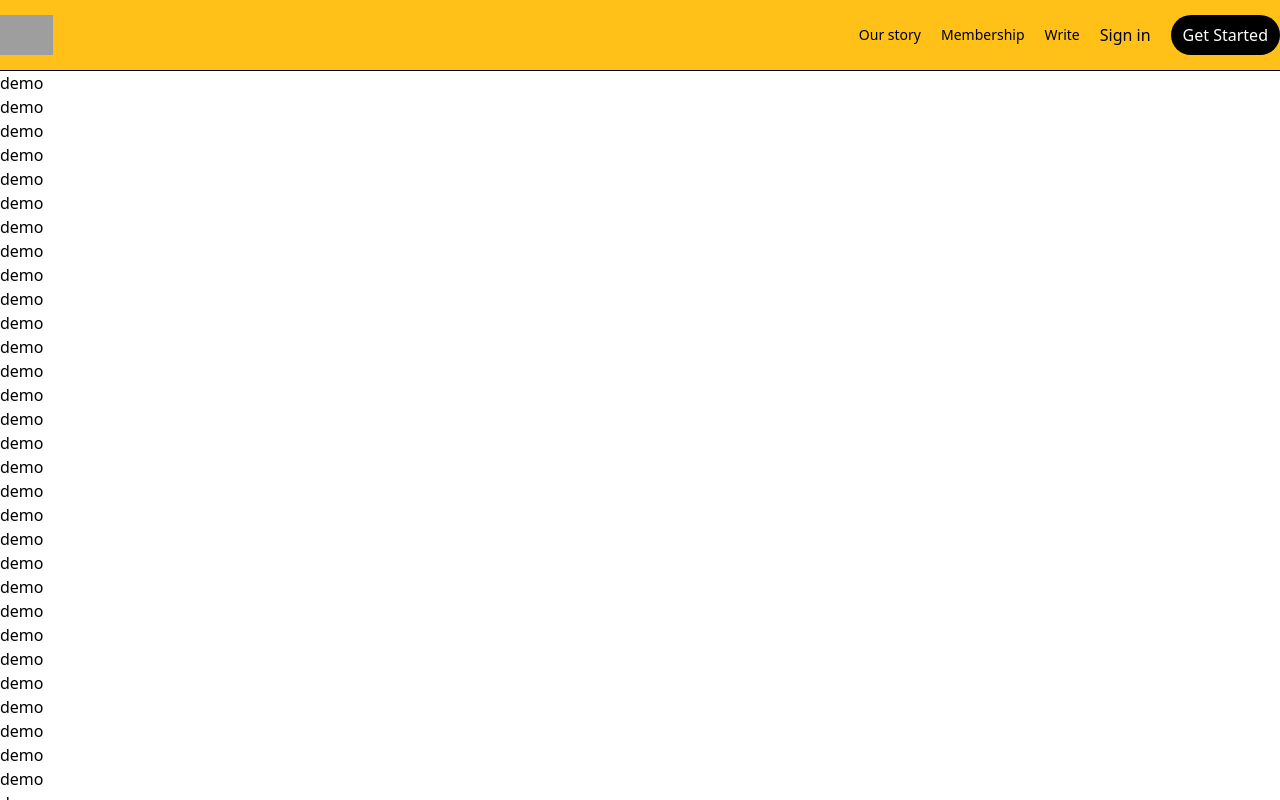
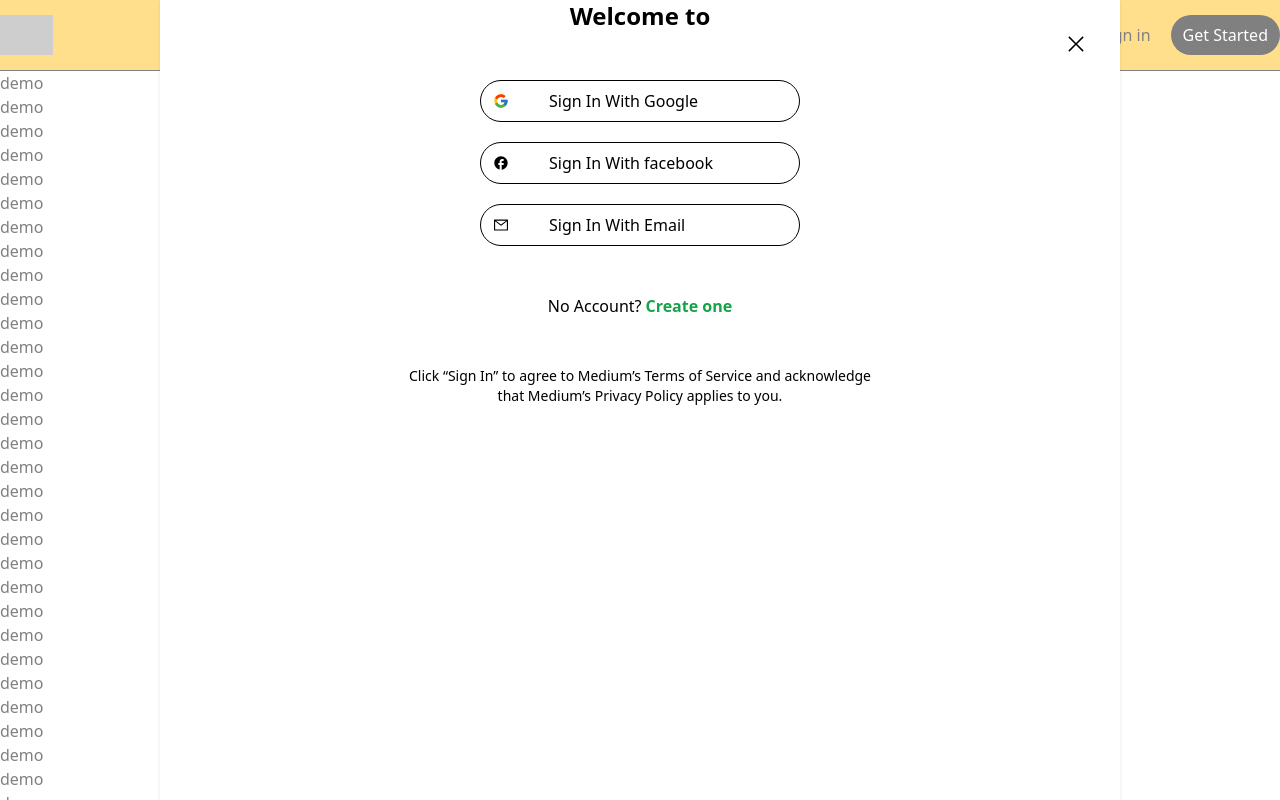
Before and after one commit to jahidulhasan1/blogApp, a React (Vite) app: page /demo in a window 1280 px wide. Shown: the top 800 px of the page. Built offline with nearby package versions, Linux system fonts and the light colour scheme; grey boxes are pictures that could not be loaded.

Commit message:
auth modal added

```diff
--- a/src/App.jsx
+++ b/src/App.jsx
@@ -4,12 +4,10 @@
 import HomeHeader from "./components/Home/HomeHeader";
 import DemoHeader from "./components/Demo/DemoHeader";
 function App() {
-  const auth= false;
+  const auth = false;
   return (
     <BrowserRouter>
-    {
-      auth ? <HomeHeader/>:<DemoHeader/>
-    }
+      {auth ? <HomeHeader /> : <DemoHeader />}
 
       <Routes>
         <Route path="/" element={<Home />} />
--- a/src/components/Demo/Demo.jsx
+++ b/src/components/Demo/Demo.jsx
@@ -1,12 +1,79 @@
 import React from "react";
-import DemoHeader from "./DemoHeader";
+
 
 function Demo() {
-  return <>
-<div>demo</div>
-<div>demo</div>
-<div>demo</div><div>demo</div><div>demo</div><div>demo</div><div>demo</div><div>demo</div><div>demo</div><div>demo</div><div>demo</div><div>demo</div><div>demo</div><div>demo</div><div>demo</div><div>demo</div><div>demo</div><div>demo</div><div>demo</div><div>demo</div><div>demo</div><div>demo</div><div>demo</div><div>demo</div><div>demo</div><div>demo</div><div>demo</div><div>demo</div><div>demo</div><div>demo</div><div>demo</div><div>demo</div><div>demo</div><div>demo</div><div>demo</div><div>demo</div><div>demo</div><div>demo</div><div>demo</div><div>demo</div><div>demo</div><div>demo</div><div>demo</div><div>demo</div><div>demo</div><div>demo</div><div>demo</div><div>demo</div><div>demo</div><div>demo</div><div>demo</div><div>demo</div><div>demo</div><div>demo</div><div>demo</div><div>demo</div><div>demo</div><div>demo</div><div>demo</div><div>demo</div><div>demo</div><div>demo</div><div>demo</div><div>demo</div><div>demo</div><div>demo</div><div>demo</div><div>demo</div><div>demo</div>
-  </>;
+  return (
+    <>
+      <div>demo</div>
+      <div>demo</div>
+      <div>demo</div>
+      <div>demo</div>
+      <div>demo</div>
+      <div>demo</div>
+      <div>demo</div>
+      <div>demo</div>
+      <div>demo</div>
+      <div>demo</div>
+      <div>demo</div>
+      <div>demo</div>
+      <div>demo</div>
+      <div>demo</div>
+      <div>demo</div>
+      <div>demo</div>
+      <div>demo</div>
+      <div>demo</div>
+      <div>demo</div>
+      <div>demo</div>
+      <div>demo</div>
+      <div>demo</div>
+      <div>demo</div>
+      <div>demo</div>
+      <div>demo</div>
+      <div>demo</div>
+      <div>demo</div>
+      <div>demo</div>
+      <div>demo</div>
+      <div>demo</div>
+      <div>demo</div>
+      <div>demo</div>
+      <div>demo</div>
+      <div>demo</div>
+      <div>demo</div>
+      <div>demo</div>
+      <div>demo</div>
+      <div>demo</div>
+      <div>demo</div>
+      <div>demo</div>
+      <div>demo</div>
+      <div>demo</div>
+      <div>demo</div>
+      <div>demo</div>
+      <div>demo</div>
+      <div>demo</div>
+      <div>demo</div>
+      <div>demo</div>
+      <div>demo</div>
+      <div>demo</div>
+      <div>demo</div>
+      <div>demo</div>
+      <div>demo</div>
+      <div>demo</div>
+      <div>demo</div>
+      <div>demo</div>
+      <div>demo</div>
+      <div>demo</div>
+      <div>demo</div>
+      <div>demo</div>
+      <div>demo</div>
+      <div>demo</div>
+      <div>demo</div>
+      <div>demo</div>
+      <div>demo</div>
+      <div>demo</div>
+      <div>demo</div>
+      <div>demo</div>
+    </>
+  );
 }
 
 export default Demo;
--- a/src/components/Demo/DemoHeader.jsx
+++ b/src/components/Demo/DemoHeader.jsx
@@ -1,6 +1,7 @@
 import React, { useEffect, useState } from "react";
 import { Link } from "react-router-dom";
 import { nav } from "../../data";
+import Auth from "./auth/Auth";
 
 function DemoHeader() {
   const [active, setActive] = useState(false);
@@ -40,7 +41,9 @@
             <button className="hidden sm:flex items-center ga-5">
               Sign in
             </button>
+            <Auth />
           </div>
+
           <button
             className={`"bg-black text-white rounded-full px-3 p-2 text:sm font-medium ${
               active ? "bg-green-600" : "bg-black"
--- /dev/null
+++ b/src/components/Demo/auth/Auth.jsx
@@ -0,0 +1,86 @@
+import React, { useState } from "react";
+import Modal from "/src/utils/Modal";
+import { LiaTimesSolid } from "react-icons/lia";
+import { FcGoogle } from "react-icons/fc";
+import { MdFacebook } from "react-icons/md";
+import { AiOutlineMail } from "react-icons/ai";
+import SignIn from "./SignIn";
+import SignUp from "./SignUp";
+function Auth() {
+  const [createUser, setCreateUser] = useState(false);
+  const [signReq, setSignReq] = useState("");
+  const [modal, setModal] = useState(true);
+  return (
+    // modal =blur div
+    <Modal modal={modal} setModal={setModal}>
+      <section
+        className={`z-50 bottom-0 fixed top-0  md:left-[10rem] overflow-auto bg-white right-0 md:right-[10rem] shadow ${
+          modal ? "visible opacity-100" : "invisible opacity-0"
+        } transition-all duration-500`}
+      >
+        <button
+        onClick={()=> setModal(false)}
+        className=" top-8 right-8 absolute text-2xl hover:opacity-50">
+          <LiaTimesSolid />
+        </button>
+        <div className="flex flex-col justify-center items-center gap-[3rem]">
+          {signReq == "" ? (
+            <>
+              <h1 className="text-2xl font-bold text-center">Welcome to</h1>
+              <div className="flex flex-col gap-5 w-fit mx-auto  ">
+                <Button
+                  icon={<FcGoogle />}
+                  text={`${createUser ? "Sign Up" : "Sign In"} With Google`}
+                />
+                <Button
+                  icon={<MdFacebook />}
+                  text={`${createUser ? "Sign Up" : "Sign In"} With facebook`}
+                />
+                <Button
+                  icon={<AiOutlineMail />}
+                  text={`${createUser ? "Sign Up" : "Sign In"} With Email`}
+                  click={() =>
+                    setSignReq(`${createUser ? "sign-up" : "sign-in"}`)
+                  }
+                />
+              </div>
+              <p>
+                {createUser ? "Already have an account" : "No Account?"}
+                <button
+                  onClick={() => setCreateUser((prev) => !prev)}
+                  className="text-green-600 hover:text-green-700 font-bold ml-1"
+                >
+                  {" "}
+                  {createUser ? "Sign In" : "Create one"}
+                </button>
+              </p>
+            </>
+          ) : signReq == "sign-in" ? (
+            <SignIn setSignReq={setSignReq} />
+          ) : signReq == "sign-up" ? (
+            <SignUp setSignReq={setSignReq} />
+          ) : null}
+          <p className="md:w-[30rem] mx-auto text-center text-sm mb-[3rem]">
+            Click “Sign In” to agree to Medium’s Terms of Service and
+            acknowledge that Medium’s Privacy Policy applies to you.
+          </p>
+        </div>
+      </section>
+    </Modal>
+  );
+}
+
+export default Auth;
+
+const Button = ({ icon, text, click }) => {
+  return (
+    <button
+      onClick={click}
+      className=" flex sm:w-[20rem]  items-center gap-10 border border-black
+         px-3 py-2 rounded-full"
+    >
+      {icon}
+      {text}
+    </button>
+  );
+};
--- /dev/null
+++ b/src/components/Demo/auth/SignIn.jsx
@@ -0,0 +1,37 @@
+import React from "react";
+import Input from "../../../utils/Input";
+import { MdKeyboardArrowLeft } from "react-icons/md";
+
+function SignIn({ setSignReq }) {
+  return (
+    <div className="size mt-[6rem] text-center w-full px-10 ">
+      <h2 className="text-3xl">SignIn with Email</h2>
+      <p className="w-full sm:w-[25rem] mx-auto py-[3rem]">
+        Enter the email address associated with your account, and we’ll send a
+        magic link to your inbox.
+      </p>
+      <form className=" flex flex-col gap-4">
+        <Input type="email" title="email :" />
+        <Input type="password" title="password :" />
+
+        <button
+          className={`px-8 py-2 text-lg rounded-full bg-green-700
+        hover:bg-green-800 text-white w-fit mx-auto
+  `}
+        >
+          Sign In
+        </button>
+      </form>
+      <button
+        onClick={() => setSignReq("")}
+        className="mt-5 text-sm text-green-600 hover:text-green-700
+      flex items-center mx-auto"
+      >
+        <MdKeyboardArrowLeft />
+        All sign In Options
+      </button>
+    </div>
+  );
+}
+
+export default SignIn;
--- /dev/null
+++ b/src/components/Demo/auth/SignUp.jsx
@@ -0,0 +1,39 @@
+import React from "react";
+import Input from "../../../utils/Input";
+import { MdKeyboardArrowLeft } from "react-icons/md";
+
+function SignUp({ setSignReq }) {
+  return (
+    <div className="size mt-[6rem] text-center w-full px-10 ">
+      <h2 className="text-3xl">SignUp with Email</h2>
+      <p className="w-full sm:w-[25rem] mx-auto py-[3rem]">
+        Enter the email address associated with your account, and we’ll send a
+        magic link to your inbox.
+      </p>
+      <form className=" flex flex-col gap-4">
+        <Input type="text" title="username :" />
+        <Input type="email" title="email :" />
+        <Input type="password" title="password :" />
+        <Input type="password" title="Repassword :" />
+
+        <button
+          className={`px-8 py-2 text-lg rounded-full bg-green-700
+        hover:bg-green-800 text-white w-fit mx-auto
+  `}
+        >
+          Sign In
+        </button>
+      </form>
+      <button
+        onClick={() => setSignReq("")}
+        className="mt-5 text-sm text-green-600 hover:text-green-700
+      flex items-center mx-auto"
+      >
+        <MdKeyboardArrowLeft />
+        All sign Up Options
+      </button>
+    </div>
+  );
+}
+
+export default SignUp;
--- a/src/index.css
+++ b/src/index.css
@@ -10,3 +10,24 @@
 .size {
     @apply:w-[95%] md-[90%] mx-auto
 }
+
+
+.shadows {
+    box-shadow: 0px 0px 3px 0.3px rgb(182, 182, 182);
+  }
+
+  .btn {
+    @apply px-3 p-2 text-sm font-medium;
+  }
+
+  .center {
+    position: fixed;
+    top: 50%;
+    left: 50%;
+    transform: translate(-50%, -50%);
+  }
+
+  .write .ql-editor {
+    font-size: 1.2rem !important;
+    padding: 0 !important;
+  }
--- /dev/null
+++ b/src/utils/Input.jsx
@@ -0,0 +1,14 @@
+import React from 'react'
+
+function Input({title,type}) {
+  return (
+    <div className='flex flex-col gap-2 ' >
+   <label className=' text-md capitalize' >{title}</label>
+   <input
+   className='text-center border-b border-black outline-none'
+   type={type} />
+    </div>
+  )
+}
+
+export default Input
--- /dev/null
+++ b/src/utils/Modal.jsx
@@ -0,0 +1,15 @@
+function Modal({ children, modal, setModal }) {
+  return (
+    <>
+      <div
+        onClick={() => setModal(false)}
+        className={`bg-white/50 fixed inset-0 z-10 ${
+          modal ? "visible opacity-100" : "invisible opacity-0"
+        } } transition-all duration-500`}
+      />
+      {children}
+    </>
+  );
+}
+
+export default Modal;
```
